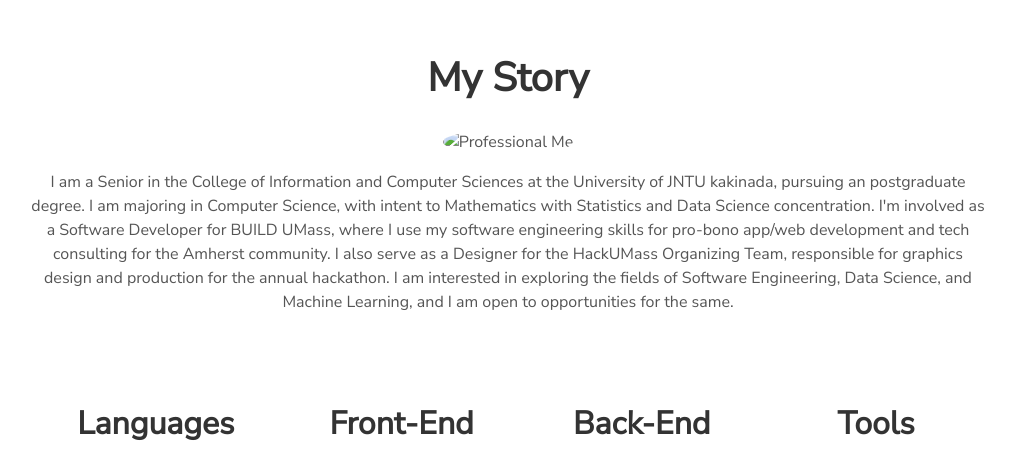
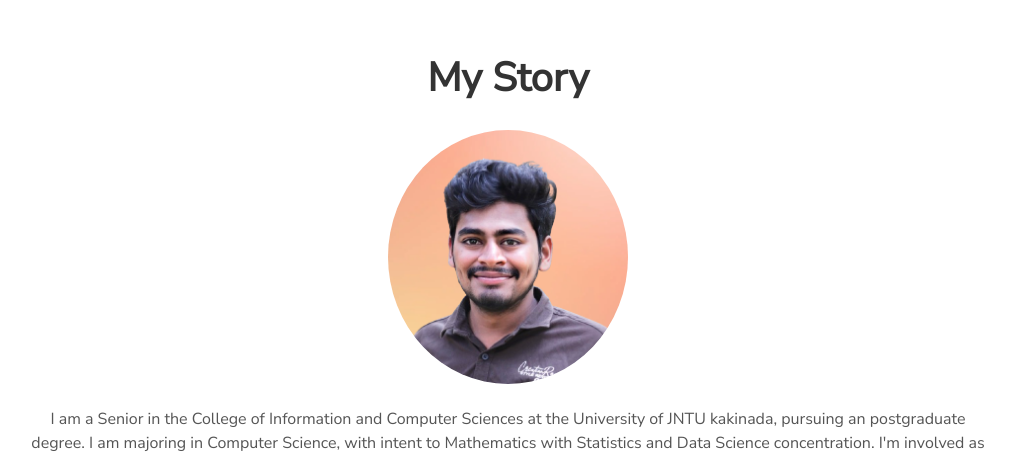
Before and after one commit to anandkorasikha7098-png/portfolio, a plain HTML site: page index.html in a window 1280 px wide. Shown: the part 827-1285 px from the top of the page, without its empty margins (132-1147 px from the left). Drawn offline with nearby package versions, Linux system fonts and the light colour scheme; the site is published under a folder, as on GitHub Pages, so addresses that start at the root find nothing.

Commit message:
Update index.html

```diff
--- a/index.html
+++ b/index.html
@@ -67,13 +67,13 @@
         <picture>
           <source
             type="image/webp"
-            srcset="/assets/img/anand_profile.png"
+            srcset="assets/img/anand_profile.png"
             alt="Professional Me"
             width="25%"
             style="border-radius: 50%"
           />
           <img
-            src="/assets/img/anand_profile.png"
+            src="assets/img/anand_profile.png"
             alt="Professional Me"
             width="20%"
             style="border-radius: 50%"
```
